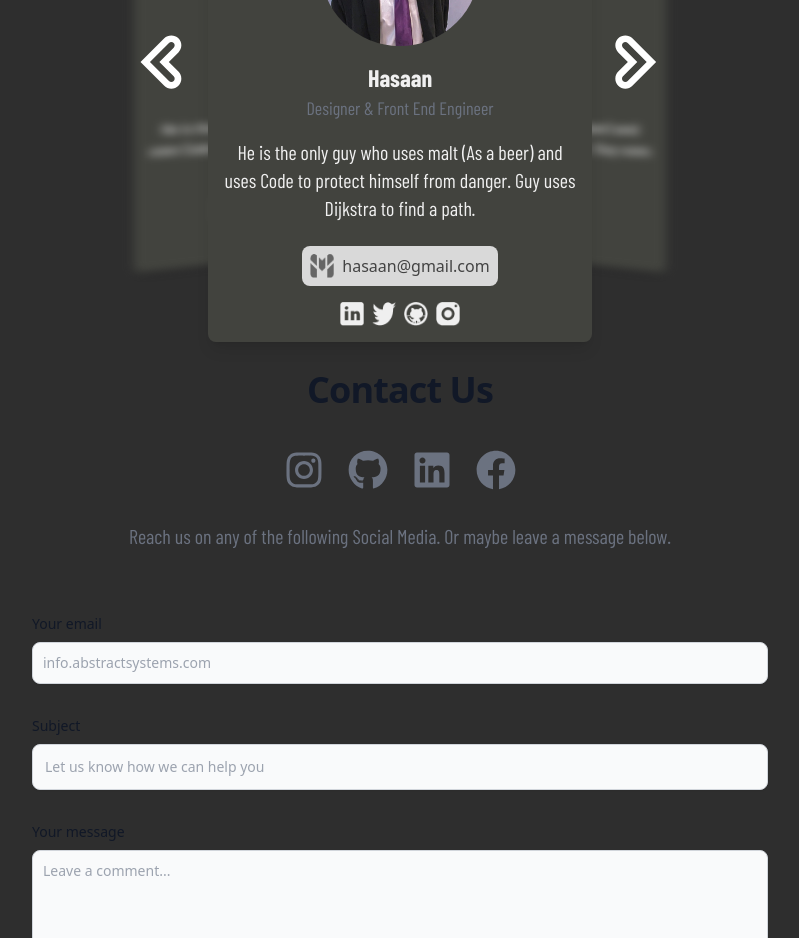
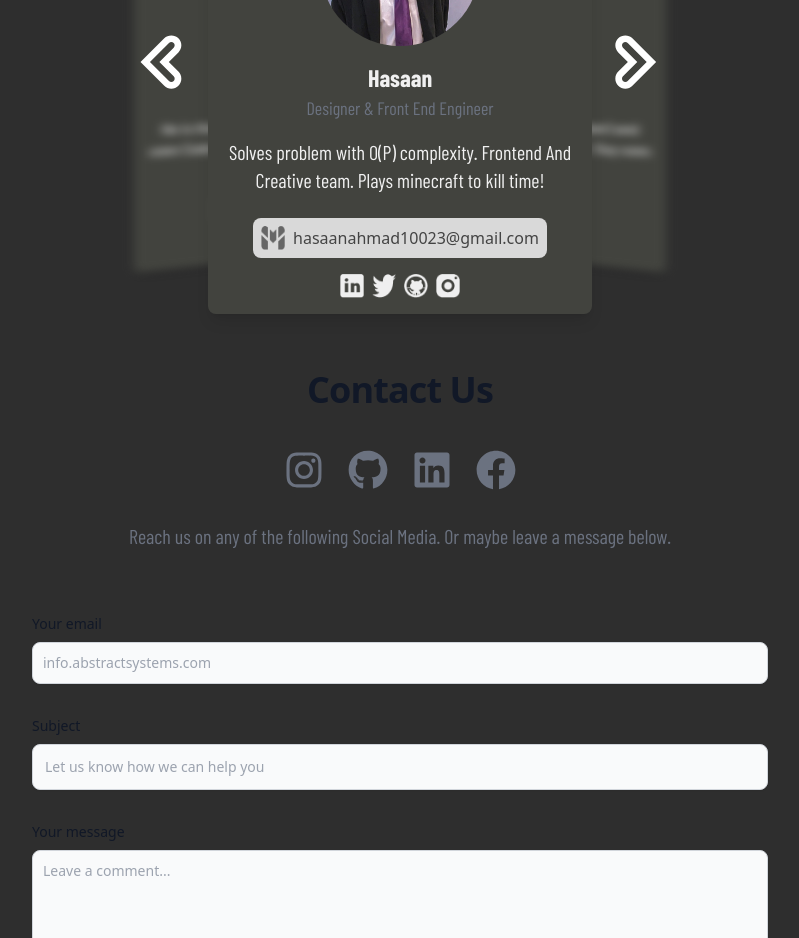
Before and after one commit to Abstract-Systems/AbstractSystems, a Next.js app in the folder abstractsystems/: page / in a window 1280 px wide. Shown: the part 4540-5478 px from the top of the page, without its empty margins (240-1039 px from the left). Built offline with nearby package versions, Linux system fonts and the light colour scheme; a web font is replaced by a local one.

Commit message:
Hasaan's desc comit

```diff
--- a/abstractsystems/components/AboutSection.jsx
+++ b/abstractsystems/components/AboutSection.jsx
@@ -17,8 +17,8 @@ const users = [
   {
     name: "Hasaan",
     title: "Designer & Front End Engineer",
-    desc: "He is the only guy who uses malt (As a beer) and uses Code to protect himself from danger. Guy uses Dijkstra to find a path.",
-    mail: "hasaan@gmail.com",
+    desc: "Solves problem with O(P) complexity. Frontend And Creative team. Plays minecraft to kill time!",
+    mail: "hasaanahmad10023@gmail.com",
     img: "./images/hasaan.jpg",
     linkedin:"https://www.linkedin.com/in/hasaan-ahmad-94548816b/",
     twitter:"https://twitter.com/HasaanAhmad19",
```
